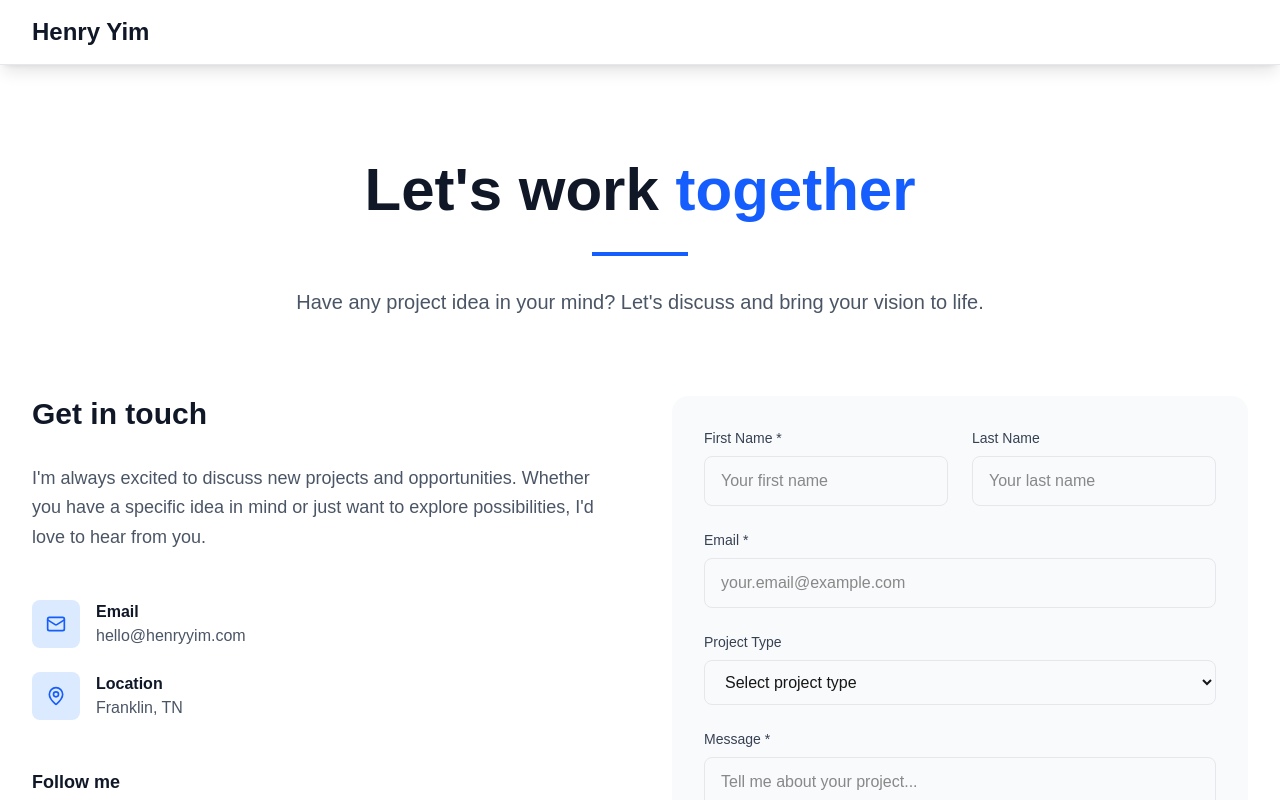
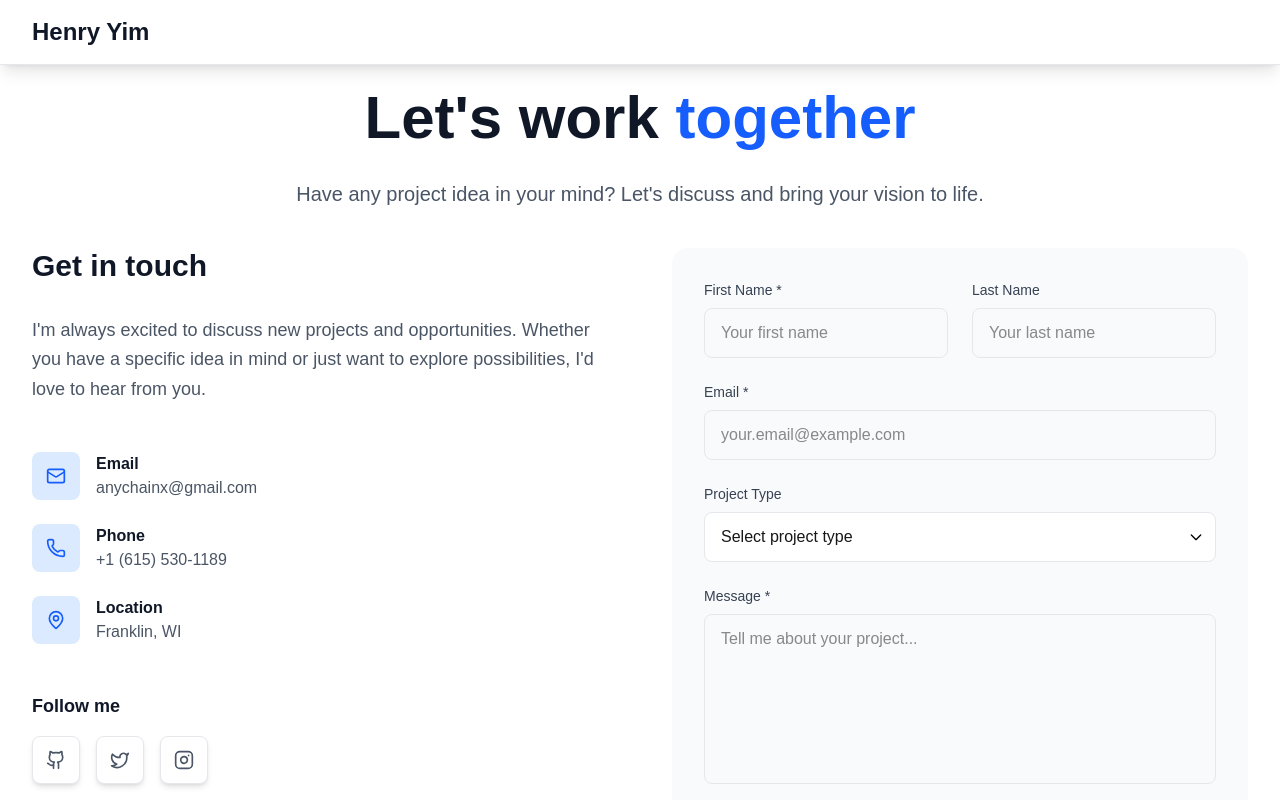
Before and after one commit to AnychainX/Shopify-Ecommerce-Portfolio, a Next.js app: page /contact in a window 1280 px wide. Shown: the top 800 px of the page. Built offline with nearby package versions, Linux system fonts and the light colour scheme.

Commit message:
Update contact page

```diff
--- a/src/app/contact/page.tsx
+++ b/src/app/contact/page.tsx
@@ -2,7 +2,7 @@
 
 import React, { useState } from 'react';
 import { motion } from 'framer-motion';
-import { Mail, Phone, MapPin, Send, Github, Linkedin, Twitter } from 'lucide-react';
+import { Mail, Phone, MapPin, Send, Github, Linkedin, Twitter, Instagram, Facebook } from 'lucide-react';
 import Header from '@/components/layout/Header';
 import { ContactForm } from '@/types';
 import { validateEmail } from '@/lib/utils';
@@ -71,14 +71,19 @@ export default function ContactPage() {
     {
       icon: Mail,
       label: 'Email',
-      value: 'hello@henryyim.com',
-      href: 'mailto:hello@henryyim.com',
+      value: 'anychainx@gmail.com',
+      href: 'mailto:anychainx@gmail.com',
+    },
+    {
+      icon: Phone,
+      label: 'Phone',
+      value: '+1 (615) 530-1189',
+      href: 'tel:+16155301189',
     },
     {
       icon: MapPin,
       label: 'Location',
-      value: 'Franklin, TN',
-      href: '#',
+      value: 'Franklin, WI',
     },
   ];
 
@@ -86,21 +91,33 @@ export default function ContactPage() {
     {
       icon: Github,
       label: 'GitHub',
-      href: 'https://github.com',
+      href: 'https://github.com/anychainx',
       color: 'hover:text-gray-900',
     },
-    {
-      icon: Linkedin,
-      label: 'LinkedIn',
-      href: 'https://linkedin.com',
-      color: 'hover:text-blue-600',
-    },
+    // {
+    //   icon: Linkedin,
+    //   label: 'LinkedIn',
+    //   href: 'https://linkedin.com',
+    //   color: 'hover:text-blue-600',
+    // },
     {
       icon: Twitter,
       label: 'Twitter',
-      href: 'https://twitter.com',
+      href: 'https://x.com/AnychainX',
       color: 'hover:text-blue-400',
     },
+    {
+      icon: Instagram,
+      label: 'Instagram',
+      href: 'https://instagram.com/anychainx',
+      color: 'hover:text-pink-500',
+    },
+    // {
+    //   icon: Facebook,
+    //   label: 'Facebook',
+    //   href: 'https://facebook.com/anychainx',
+    //   color: 'hover:text-blue-700',
+    // },
   ];
 
   const containerVariants = {
@@ -129,19 +146,18 @@ export default function ContactPage() {
       <Header />
       <main className="flex-grow">
         <div className="min-h-screen bg-white pt-20">
-          <div className="max-w-7xl mx-auto px-4 sm:px-6 lg:px-8 py-20">
+          <div className="max-w-7xl mx-auto px-4 sm:px-6 lg:px-8 py-2">
 
             {/* Hero Section */}
             <motion.div
               initial={{ opacity: 0, y: 30 }}
               animate={{ opacity: 1, y: 0 }}
               transition={{ duration: 0.8 }}
-              className="text-center mb-20"
+              className="text-center mb-10"
             >
               <h1 className="text-4xl md:text-6xl font-bold text-gray-900 mb-8">
                 Let&apos;s work <span className="text-blue-600">together</span>
               </h1>
-              <div className="w-24 h-1 bg-blue-600 mx-auto mb-8"></div>
               <p className="text-xl text-gray-600 max-w-3xl mx-auto">
                 Have any project idea in your mind? Let&apos;s discuss and bring your vision to life.
               </p>
@@ -276,22 +292,35 @@ export default function ContactPage() {
                     <label htmlFor="project" className="block text-sm font-medium text-gray-700 mb-2">
                       Project Type
                     </label>
+                    <div className="relative">
                       <select
                         id="project"
                         name="subject"
                         value={formData.subject}
                         onChange={handleChange}
-                      className={`w-full px-4 py-3 rounded-lg border focus:ring-2 focus:ring-blue-500 focus:border-transparent transition-all duration-200 ${
+                        className={`w-full pl-4 pr-12 py-3 rounded-lg border focus:ring-2 focus:ring-blue-500 focus:border-transparent transition-all duration-200 appearance-none bg-white ${
                           errors.subject ? 'border-red-300' : 'border-gray-200'
                         }`}
                       >
                         <option value="">Select project type</option>
-                      <option value="Web Design">Web Design</option>
-                      <option value="Mobile App">Mobile App</option>
-                      <option value="Brand Identity">Brand Identity</option>
-                      <option value="UI/UX Design">UI/UX Design</option>
+                        <option value="Shopify Store Development">Shopify Store Development</option>
+                        <option value="Custom Shopify Theme">Custom Shopify Theme</option>
+                        <option value="Shopify App Development">Shopify App Development</option>
+                        <option value="Ecommerce Migration">Ecommerce Migration</option>
+                        <option value="Shopify Plus Implementation">Shopify Plus Implementation</option>
+                        <option value="Store Optimization">Store Optimization</option>
+                        <option value="Third-party Integrations">Third-party Integrations</option>
+                        <option value="Payment Gateway Setup">Payment Gateway Setup</option>
+                        <option value="SEO & Marketing Setup">SEO & Marketing Setup</option>
+                        <option value="Maintenance & Support">Maintenance & Support</option>
                         <option value="Other">Other</option>
                       </select>
+                      <div className="absolute inset-y-0 right-0 flex items-center pr-3 pointer-events-none">
+                        <svg className="w-4 h-4 text-black" fill="none" stroke="currentColor" viewBox="0 0 24 24">
+                          <path strokeLinecap="round" strokeLinejoin="round" strokeWidth={2} d="M19 9l-7 7-7-7" />
+                        </svg>
+                      </div>
+                    </div>
                     {errors.subject && (
                       <p className="text-red-500 text-sm mt-1">{errors.subject}</p>
                     )}
```
Lines whose indentation alone changed are shown as unchanged.
